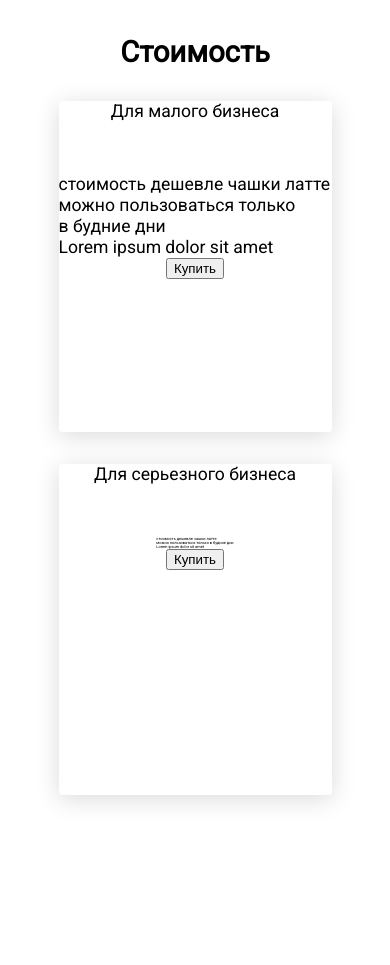
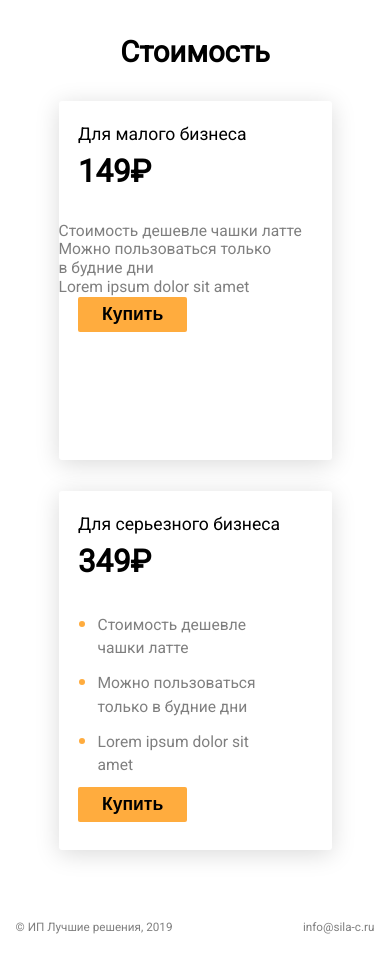
Before and after one commit to tizikpauline/landing-practice, a plain HTML site: page index.html in a window 390 px wide. Shown: the part 2730-3695 px from the top of the page. Before the commit the page ends 3661 px from the top, so only its background shows below. Drawn offline with Linux system fonts and the light colour scheme.

Commit message:
доделала мобильную версию

```diff
--- a/index.html
+++ b/index.html
@@ -80,9 +80,9 @@
             <h3>Для малого бизнеса</h3>
             <p>149₽</p>
             <ul>
-              <li>стоимость дешевле чашки латте</li>
-              <li>можно пользоваться только в&nbsp;будние дни</li>
-              <li>Lorem ipsum dolor sit amet</li>
+              <li><span>Стоимость дешевле чашки латте</span></li>
+              <li><span>Можно пользоваться только в&nbsp;будние дни</span></li>
+              <li><span>Lorem ipsum dolor sit amet</span></li>
             </ul>
             <button type="button" name="button">Купить</button>
           </div>
@@ -90,9 +90,9 @@
             <h3>Для серьезного бизнеса</h3>
             <p>349₽</p>
             <ul>
-              <li>стоимость дешевле чашки латте</li>
-              <li>можно пользоваться только в&nbsp;будние дни</li>
-              <li>Lorem ipsum dolor sit amet</li>
+              <li><span>Стоимость дешевле чашки латте</span></li>
+              <li><span>Можно пользоваться только в&nbsp;будние дни</span></li>
+              <li><span>Lorem ipsum dolor sit amet</span></li>
             </ul>
             <button type="button" name="button">Купить</button>
           </div>
--- a/stylesheets/main.css
+++ b/stylesheets/main.css
@@ -14,6 +14,14 @@ header ul {
   margin-right: 3vw;
   margin-top: 3vw;
   margin-bottom: 16vw;
+}
+
+.logo img {
+  width: 10vw;
+}
+
+.burger-menu img {
+  width: 10vw;
 }
 
 h1 {
@@ -105,6 +113,22 @@ a {
 .advantages img {
   margin-bottom: 3vw;
   margin-top: 3vw;
+}
+
+.fast img {
+  width: 25vw;
+}
+
+.reliably img {
+  width: 25vw;
+}
+
+.checked img {
+  width: 25vw;
+}
+
+.easy img {
+  width: 25vw;
 }
 
 .advantages h2 {
@@ -204,23 +228,97 @@ h2 {
 .small-business, .serious-business {
   display: flex;
   flex-direction: column;
-  align-items: center;
   text-align: left;
 
   background: #FFFFFF;
   box-shadow: 0px 4px 24px rgba(0, 0, 0, 0.15);
   border-radius: 3px;
   width: 70%;
-  height: 85vw;
+  height: 92vw;
 
   margin-bottom: 8vw;
 }
 
-.small-business, .serious-business h3 {
+.small-business h3, .serious-business h3 {
+  margin-top: 6vw;
+  margin-bottom: 2vw;
+  margin-left: 5vw;
+
   font-weight: normal;
 
   line-height: 5.4rem;
   font-size: 4.5rem;
+  text-align: left;
 
   color: #000000;
 }
+
+.small-business p, .serious-business p {
+  margin-left: 5vw;
+
+  font-weight: bold;
+  line-height: 9.6rem;
+  font-size: 8rem;
+  text-align: left;
+
+  color: #000000;
+}
+
+.small-business button, .serious-business button {
+  margin-left: 5vw;
+
+  font-weight: bold;
+
+  line-height: 5.4rem;
+  font-size: 4.5rem;
+
+  width: 40%;
+  height: 9vw;
+  background: #FFAC3E;
+  border-radius: 2px;
+  border-style: none;
+}
+
+.serious-business ul {
+  width: 45vw;
+  margin-left: 10vw;
+}
+
+.serious-business li {
+  font-weight: normal;
+  line-height: 6rem;
+  font-size: 5rem;
+
+  list-style-type: disc;
+  color: #FFAC3E;
+
+  padding-bottom: 3vw;
+}
+
+span {
+  font-weight: normal;
+  line-height: 4.8rem;
+  font-size: 4rem;
+
+  color: rgba(0, 0, 0, 0.5);
+}
+
+footer {
+  display: flex;
+  flex-direction: row;
+  justify-content: space-between;
+  align-items: flex-end;
+
+  margin-top: 10vw;
+  margin-left: 4vw;
+  margin-right: 4vw;
+}
+
+footer p {
+  font-style: normal;
+  font-weight: normal;
+  line-height: 3.6rem;
+  font-size: 3rem;
+
+  color: rgba(0, 0, 0, 0.5);
+}
```
